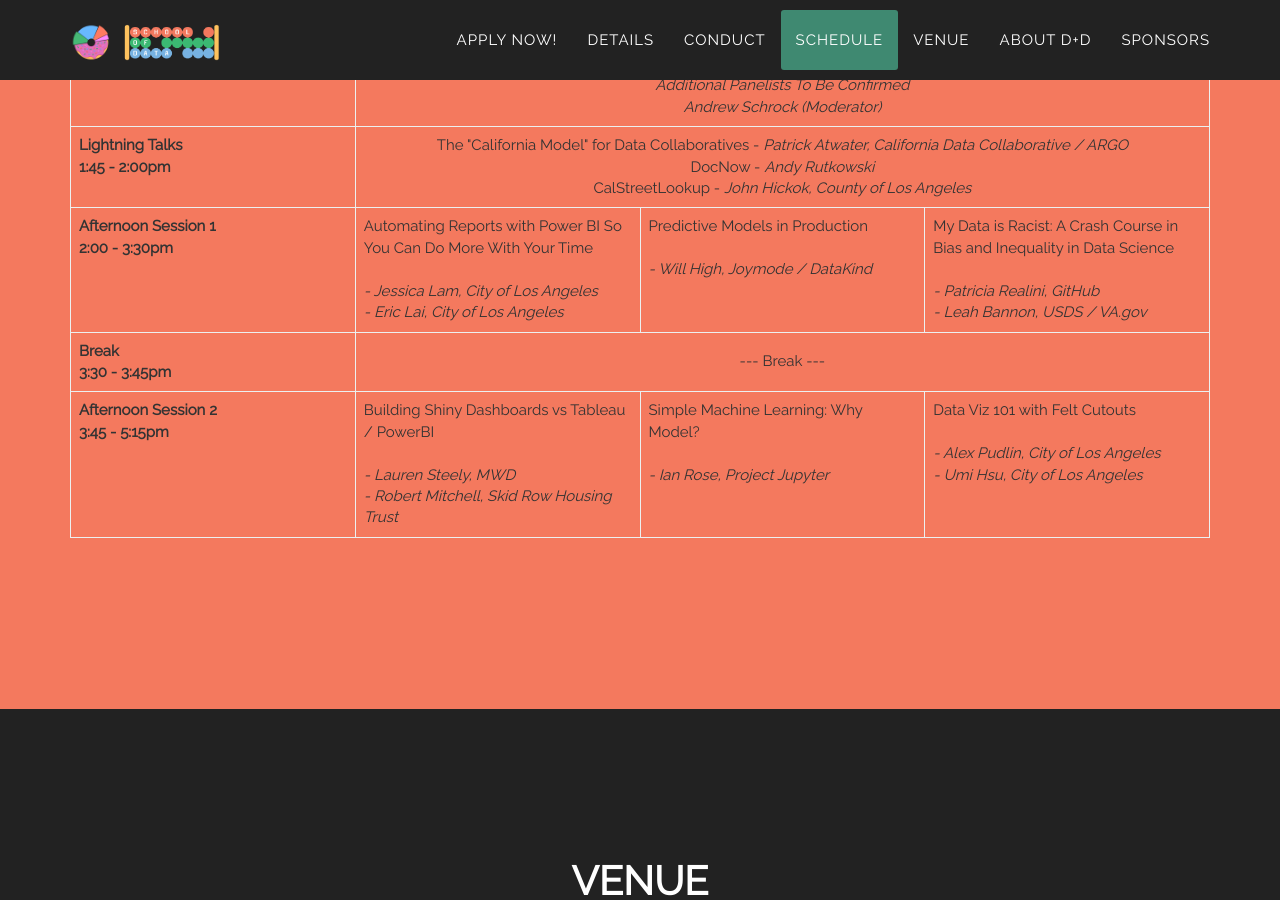
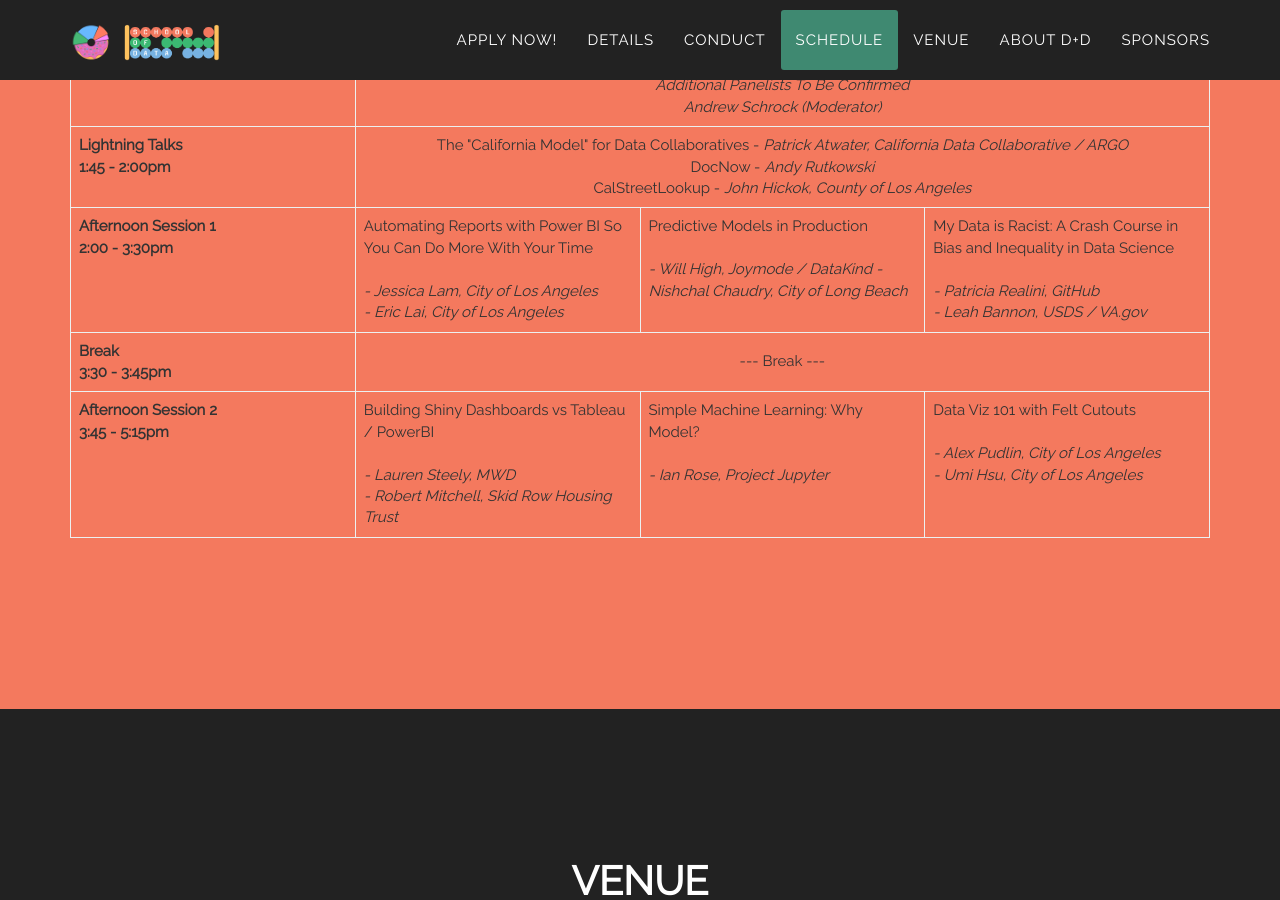
Before and after one commit to compilerla/school-of-data, a Jekyll site: the page built from index.html, in a window 1280 px wide and 900 px high, scrolled down 5604 px. Built offline with Jekyll 4.4.1, drawn with Linux system fonts in a browser that asks for light colours; some web fonts are replaced; comment, search, counter and statistics services are not loaded.

Commit message:
add nishchal as TA

```diff
--- a/_includes/schedule.html
+++ b/_includes/schedule.html
@@ -296,6 +296,7 @@
                                     <td>
                                         Predictive Models in Production<br><br>
                                         <em>- Will High, Joymode / DataKind</em>
+                                        <em>- Nishchal Chaudry, City of Long Beach</em>
                                     </td>
                                     <td>
                                         My Data is Racist: A Crash Course in Bias and Inequality in Data Science<br><br>
```
